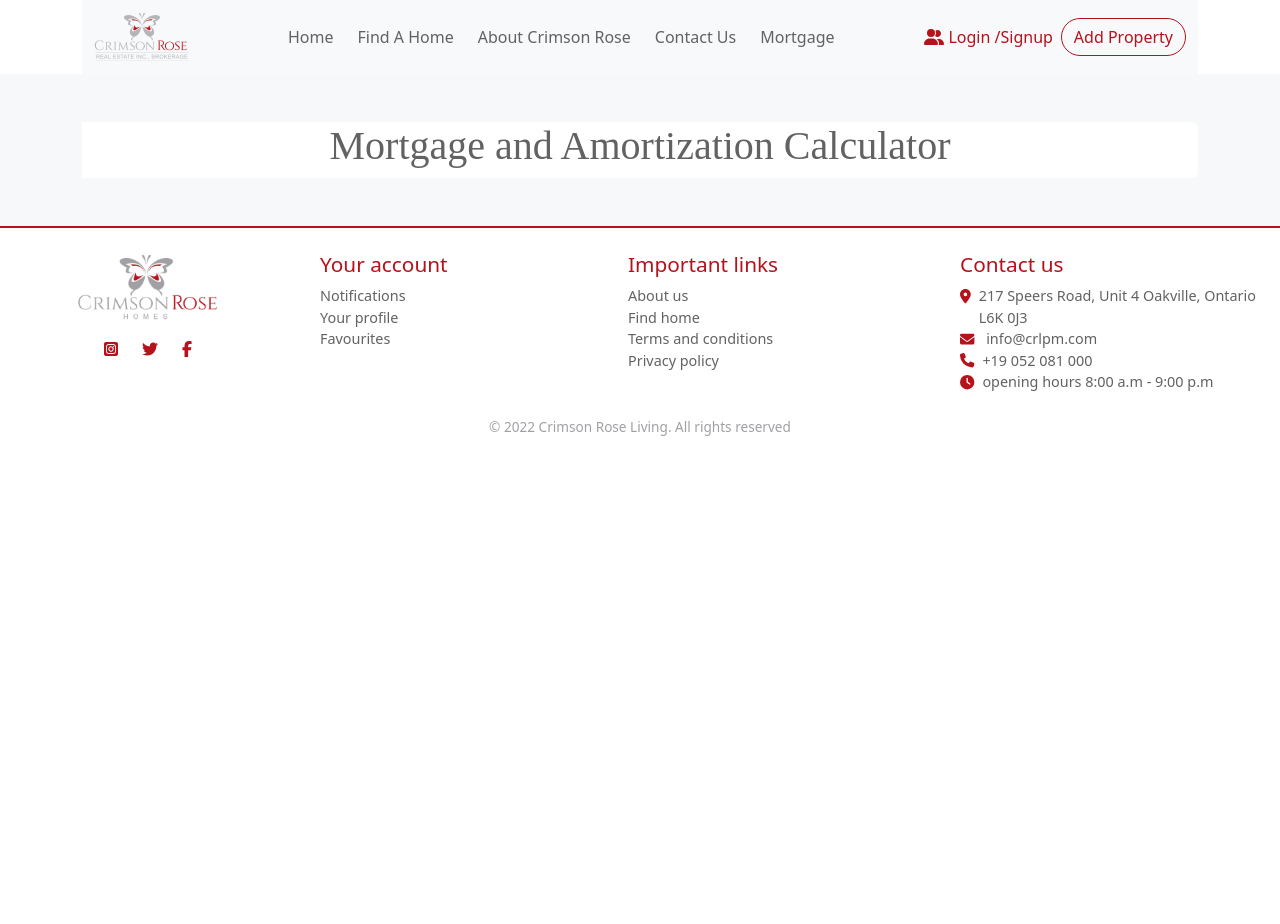
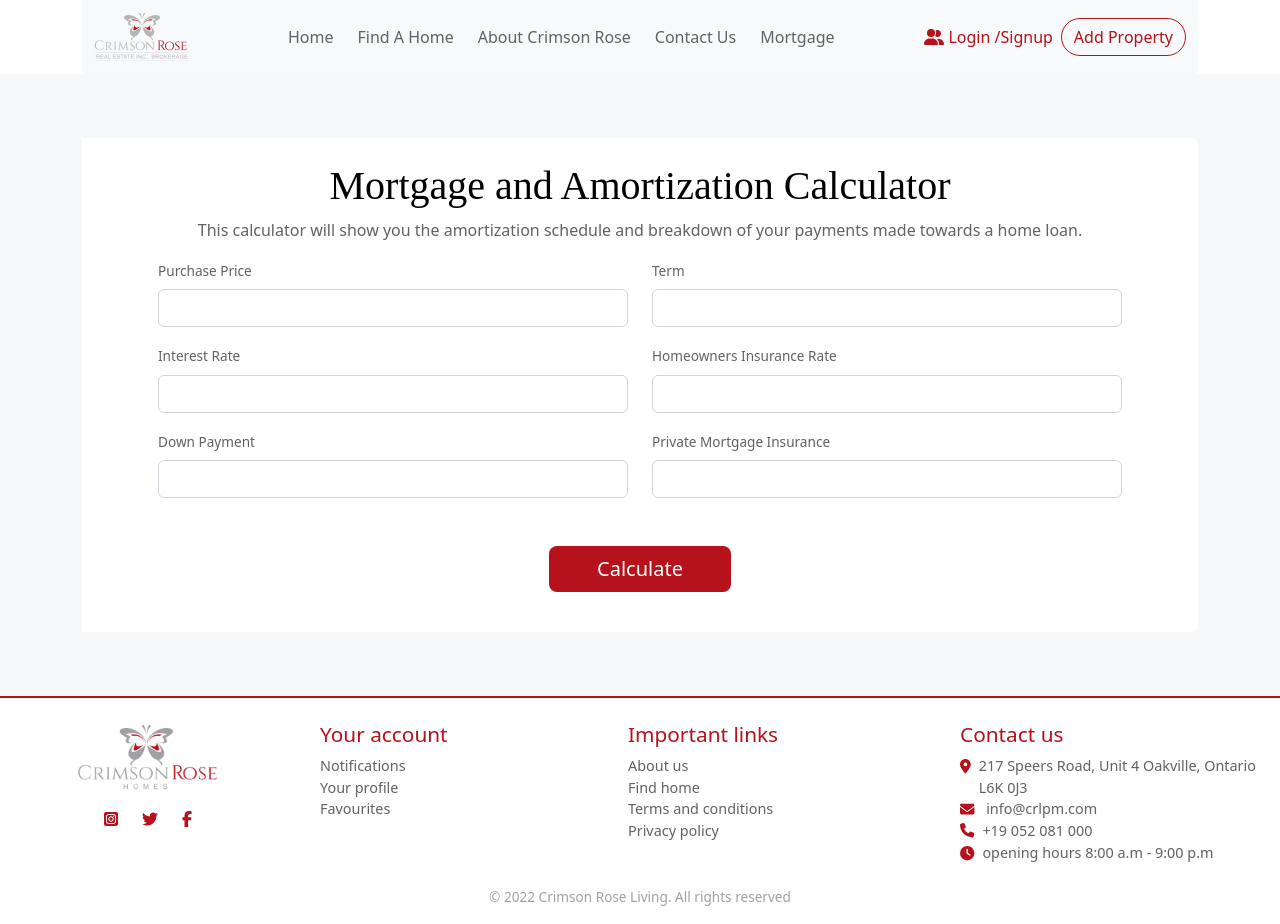
Before and after one commit to Totiratech/MLSFront, a Vue app: page /mortgage in a window 1280 px wide. Before the commit the page ends 800 px from the top, so only its background shows below. Built offline with nearby package versions, Linux system fonts and the light colour scheme; what @morioh/v-lightbox would draw is missing.

Commit message:
mortgage-page

```diff
--- a/src/components/global/AppFooter.vue
+++ b/src/components/global/AppFooter.vue
@@ -46,7 +46,7 @@
               <li><a href="#">Privacy policy</a></li>
             </ul>
           </div>
-          <div class="col-md-3 col-6 text-start">
+          <div class="col-md-3 col-6 text-start contactUSData">
             <h5 class="main_color">Contact us</h5>
             <ul class="ps-0">
               <li class="d-flex">
@@ -121,4 +121,19 @@ a.brandIcon:hover {
   transform: rotate(360deg);
   transition: all 0.5s ease-in-out;
 }
+
+/* start media */
+@media (max-width: 767.98px) {
+  footer h5 {
+    font-size: 1em;
+    padding-top: 1.5em;
+  }
+  footer img {
+    padding-top: 1.5em;
+  }
+  .text-start ul li a,
+  .contactUSData span {
+    font-size: 0.95em;
+  }
+}
 </style>
--- a/src/views/Auth/Login.vue
+++ b/src/views/Auth/Login.vue
@@ -5,9 +5,16 @@
         <div class="col-12">
           <div class="form_holder">
             <div class="row w-100 mx-0">
-              <div class="col-md-5">
+              <div class="col-md-5 d-none d-md-block">
                 <img
                   src="@/assets/images/auth-img.png"
+                  alt=".."
+                  class="img-fluid"
+                />
+              </div>
+              <div class="col-md-5 d-md-none d-block">
+                <img
+                  src="@/assets/images/auth-mob-img.png"
                   alt=".."
                   class="img-fluid"
                 />
--- a/src/views/Auth/Signup.vue
+++ b/src/views/Auth/Signup.vue
@@ -5,9 +5,16 @@
         <div class="col-12">
           <div class="form_holder">
             <div class="row scroll_row w-100 mx-0">
-              <div class="col-md-5">
+              <div class="col-md-5 d-none d-md-block">
                 <img
                   src="@/assets/images/auth-img.png"
+                  alt=".."
+                  class="img-fluid"
+                />
+              </div>
+              <div class="col-md-5 d-md-none d-block">
+                <img
+                  src="@/assets/images/auth-mob-img.png"
                   alt=".."
                   class="img-fluid"
                 />
@@ -167,4 +174,11 @@ a.main_color {
 .scroll_row .col-md-7 {
   overflow: auto;
 }
+/* start media */
+@media (max-width: 767.98px) {
+  .form_holder .scroll_row {
+    height: unset;
+    overflow: unset;
+  }
+}
 </style>
--- a/src/views/Mortgage.vue
+++ b/src/views/Mortgage.vue
@@ -1,13 +1,114 @@
 <template>
   <div class="mortgage">
     <div class="container py-5">
-      <div class="row">
+      <div class="row py-3">
         <div class="col-12">
-          <div class="form_holder">
+          <div class="form_holder p-4">
             <div class="container">
               <div class="row">
                 <div class="col-12 text-center">
-                  <h1>Mortgage and Amortization Calculator</h1>
+                  <h1 class="black_font">
+                    Mortgage and Amortization Calculator
+                  </h1>
+                  <span>
+                    This calculator will show you the amortization schedule and
+                    breakdown of your payments made towards a home loan.
+                  </span>
+                </div>
+                <div class="col-12 py-md-3 py-5">
+                  <div class="container">
+                    <div class="row">
+                      <div class="col-12">
+                        <form class="px-md-3 px-md-2">
+                          <div class="container">
+                            <div class="row">
+                              <div class="col-md-6 mb-3">
+                                <label
+                                  for="purchasePrice"
+                                  class="form-label capitalize small_font"
+                                  aria-placeholder="Enter Purchase Price "
+                                  >purchase price</label
+                                >
+                                <input
+                                  type="text"
+                                  class="form-control"
+                                  id="purchasePrice"
+                                />
+                              </div>
+                              <div class="col-md-6 mb-3">
+                                <label
+                                  for="term"
+                                  class="form-label capitalize small_font"
+                                  >Term</label
+                                >
+                                <input
+                                  type="text"
+                                  class="form-control"
+                                  id="term"
+                                />
+                              </div>
+                              <div class="col-md-6 mb-3">
+                                <label
+                                  for="rate"
+                                  class="form-label capitalize small_font"
+                                  >Interest Rate</label
+                                >
+                                <input
+                                  type="text"
+                                  class="form-control"
+                                  id="rate"
+                                />
+                              </div>
+                              <div class="col-md-6 mb-3">
+                                <label
+                                  for="insurance"
+                                  class="form-label capitalize small_font"
+                                  >Homeowners Insurance Rate</label
+                                >
+                                <input
+                                  type="text"
+                                  class="form-control"
+                                  id="insurance"
+                                />
+                              </div>
+                              <div class="col-md-6">
+                                <label
+                                  for="payment"
+                                  class="form-label capitalize small_font"
+                                  >Down Payment</label
+                                >
+                                <input
+                                  type="text"
+                                  class="form-control"
+                                  id="payment"
+                                />
+                              </div>
+                              <div class="col-md-6">
+                                <label
+                                  for="privatePayment"
+                                  class="form-label capitalize small_font"
+                                  >Private mortgage insurance</label
+                                >
+                                <input
+                                  type="text"
+                                  class="form-control"
+                                  id="privatePayment"
+                                />
+                              </div>
+                              <div class="col-12 text-center pt-5">
+                                <button
+                                  type="button"
+                                  class="btn btn-lg main_btn px-5"
+                                >
+                                  Calculate
+                                </button>
+                              </div>
+                            </div>
+                          </div>
+                        </form>
+                      </div>
+                    </div>
+                  </div>
                 </div>
               </div>
             </div>
```
Also changed, not shown: src/assets/images/auth-mob-img.png (added).
